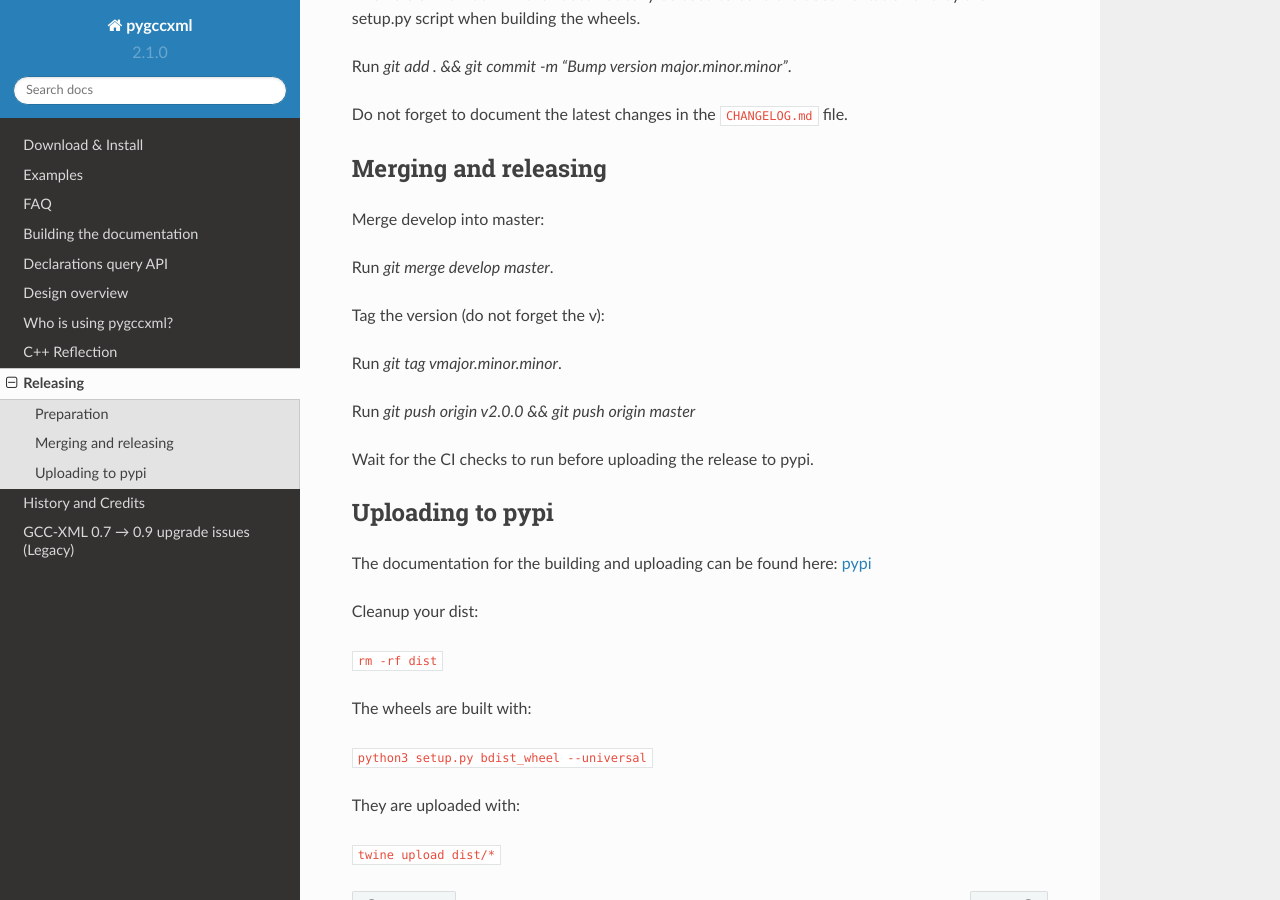
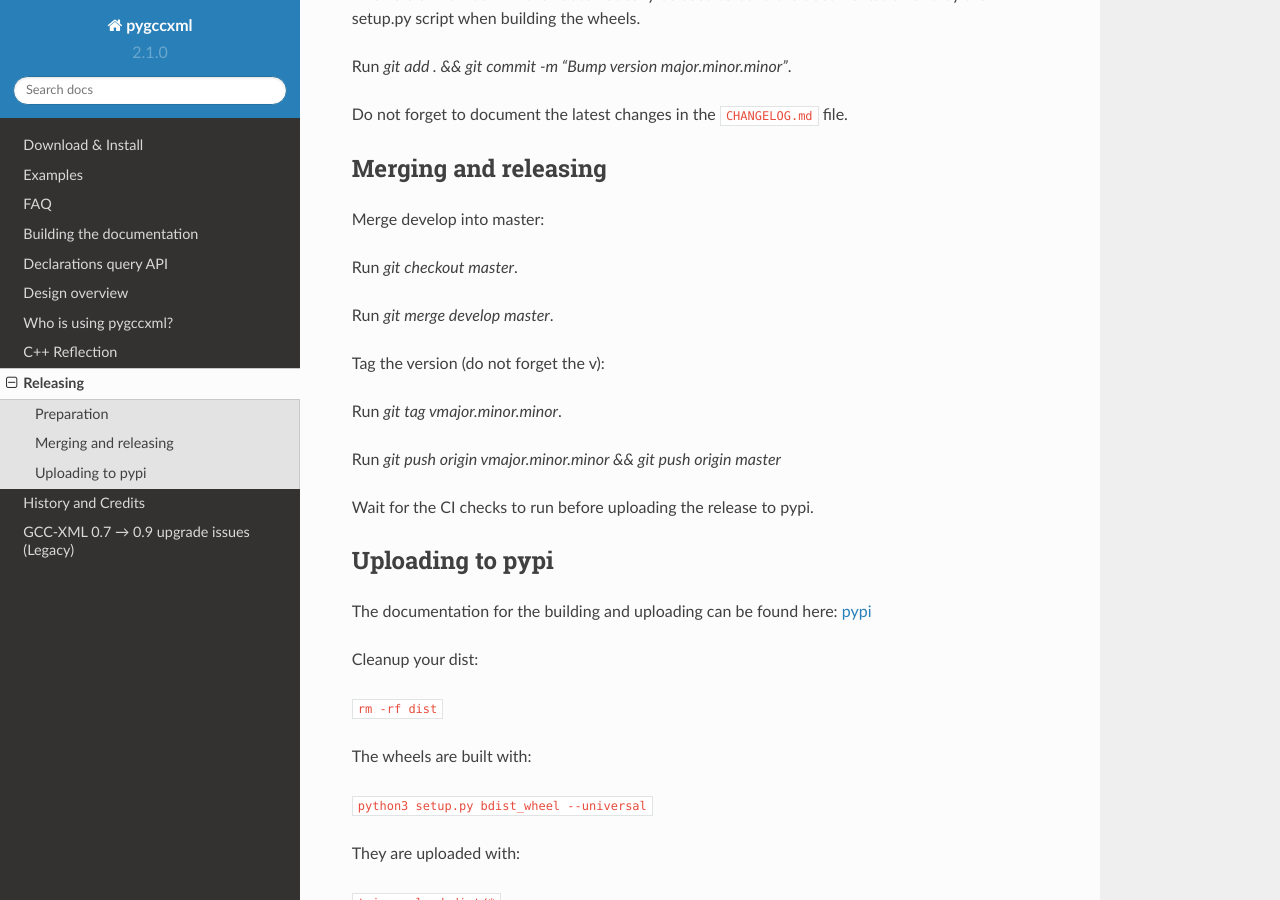
Before and after one commit to CastXML/pygccxml, a Sphinx documentation site: the page built from docs/releasing.rst, in a window 1280 px wide and 900 px high, scrolled down 378 px. Built offline with Sphinx 7.4.7 and the Read the Docs theme 2.0.0, drawn with Linux system fonts in a browser that asks for light colours; pages that are not in the unit, such as notebooks, are missing from menus; the version number is read from the project's files by our own code.

Commit message:
docs: improve release process

```diff
--- a/docs/releasing.rst
+++ b/docs/releasing.rst
@@ -22,13 +22,15 @@ Merging and releasing
 
 Merge develop into master:
 
+Run `git checkout master`.
+
 Run `git merge develop master`.
 
 Tag the version (do not forget the v):
 
 Run `git tag vmajor.minor.minor`.
 
-Run `git push origin v2.0.0 && git push origin master`
+Run `git push origin vmajor.minor.minor && git push origin master`
 
 Wait for the CI checks to run before uploading the release to pypi.
 
```
